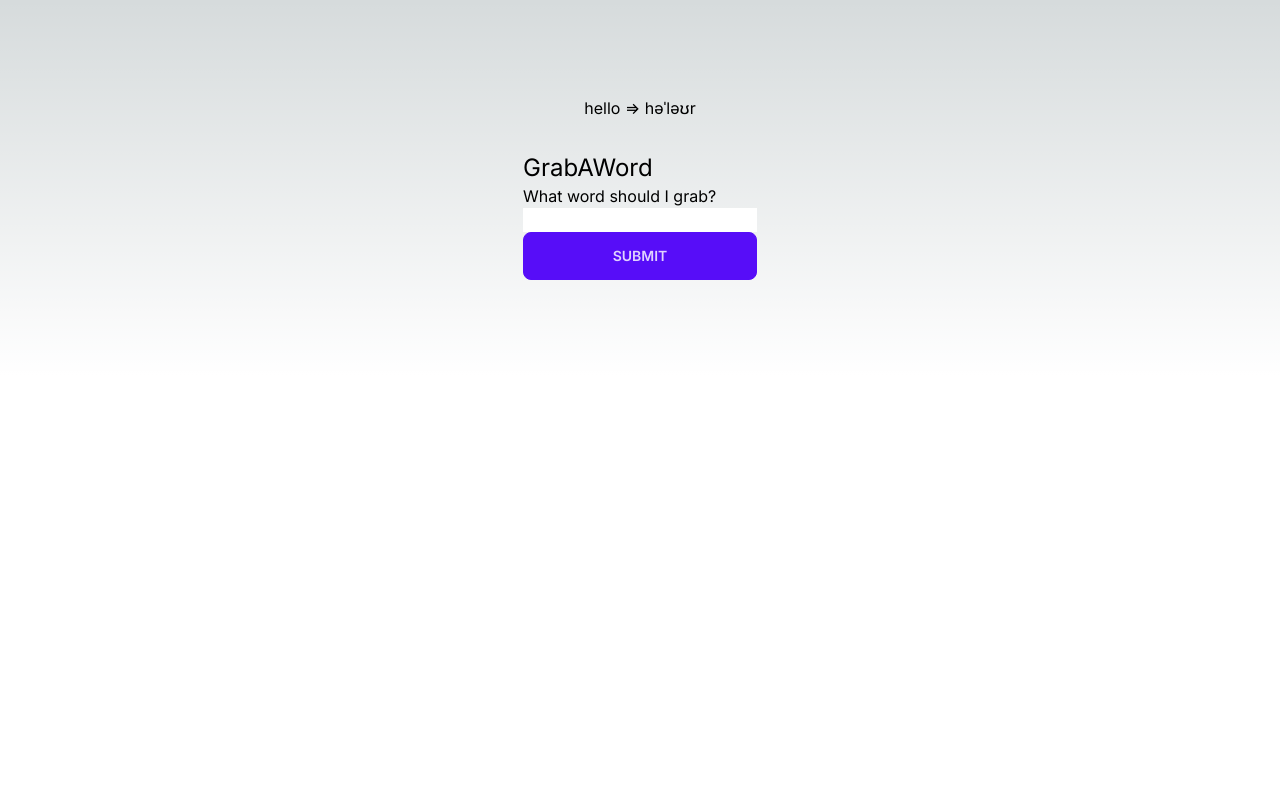
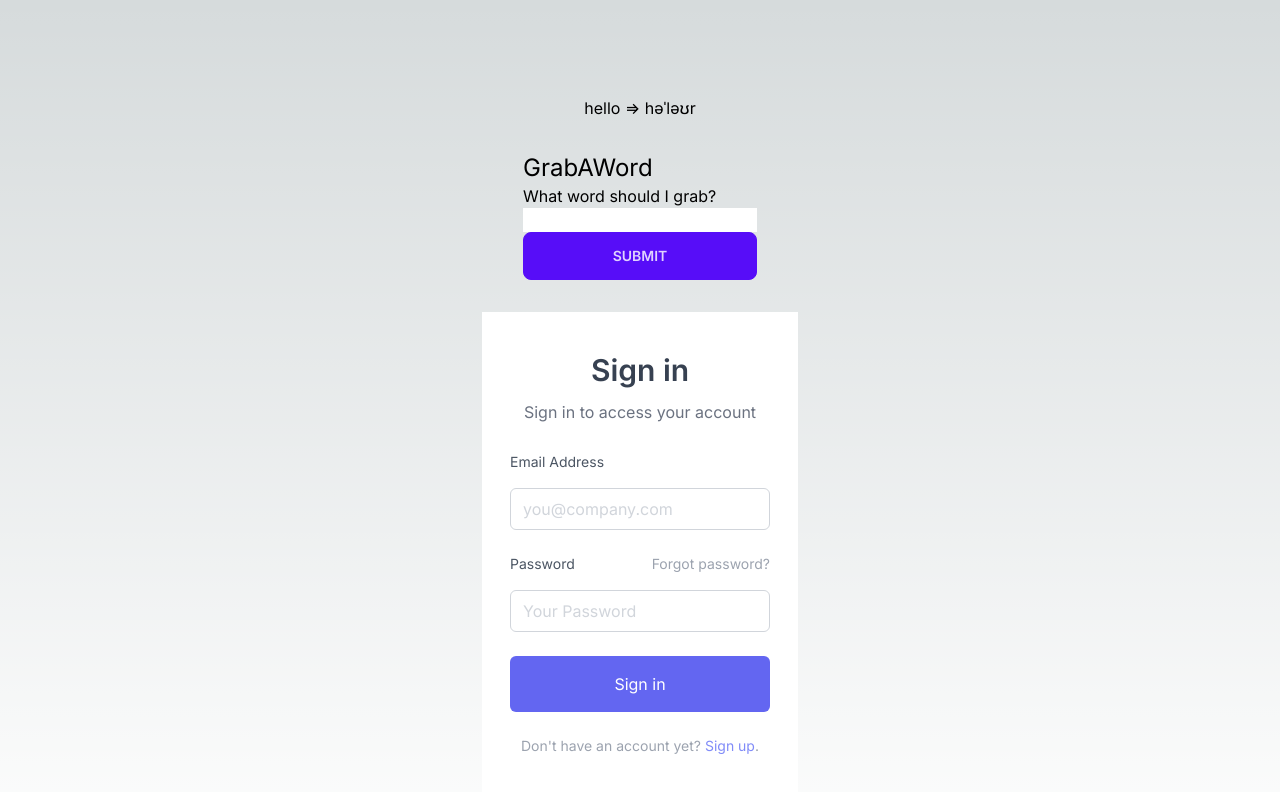
Before and after one commit to adamk72/commonplacebook, a Next.js app: page / in a window 1280 px wide. Shown: the top 792 px of the page. Built offline with nearby package versions, Linux system fonts and the light colour scheme.

Commit message:
add inital signup form template

```diff
--- a/src/app/page.tsx
+++ b/src/app/page.tsx
@@ -1,4 +1,5 @@
 import { GrabAWord } from '@/components/GrabAWord';
+import { SignUp } from '@/components/Auth/SignUp';
 import Words from '@/components/Words';
 
 export default function Home() {
@@ -6,6 +7,7 @@ export default function Home() {
     <main className="flex flex-col items-center gap-8 justify-between p-24">
       <Words/>
       <GrabAWord/>
+      <SignUp/>
     </main>
   )
 }
--- /dev/null
+++ b/src/components/Auth/LabelAndField.tsx
@@ -0,0 +1,25 @@
+import React, { ReactElement } from 'react'
+
+type LabelAndFieldProps = {
+  placeholder?: string,
+  type: string,
+  name?: string,
+  id?: string,
+  label: string,
+  labelLink?: ReactElement
+}
+
+const LabelAndField = (props: LabelAndFieldProps) => {
+  const { placeholder, type, name, id, label, labelLink } = props;
+  return (
+    <div className="mb-6">
+      <div className="flex justify-between mb-2">
+        <label htmlFor={id} className="block mb-2 text-sm text-gray-600 dark:text-gray-400">{label}</label>
+        {labelLink}
+      </div>
+      <input type={type} name={name} id={id} placeholder={placeholder} className="w-full px-3 py-2 placeholder-gray-300 border border-gray-300 rounded-md focus:outline-none focus:ring focus:ring-indigo-100 focus:border-indigo-300 dark:bg-gray-700 dark:text-white dark:placeholder-gray-500 dark:border-gray-600 dark:focus:ring-gray-900 dark:focus:border-gray-500" />
+    </div>
+  )
+}
+
+export default LabelAndField
--- /dev/null
+++ b/src/components/Auth/LabelLink.tsx
@@ -0,0 +1,8 @@
+import React from 'react'
+
+const LabelLink = ({ text, href }: {text: string, href: string}) => {
+  return (
+    <a href={href} className="text-sm text-gray-400 focus:outline-none focus:text-indigo-500 hover:text-indigo-500 dark:hover:text-indigo-300">{text}</a>
+  )
+}
+export default LabelLink
--- /dev/null
+++ b/src/components/Auth/SignUp.tsx
@@ -0,0 +1,54 @@
+'use client'
+import { FormEvent } from 'react'
+// import { useForm } from 'react-hook-form';
+// import { zodResolver } from "@hookform/resolvers/zod";
+// import { ZodType, z } from 'zod';
+
+import Button from '../Button'
+import LabelAndField from './LabelAndField'
+import LabelLink from './LabelLink'
+
+// type SignUpIn = {
+//   email: string,
+//   password: string,
+// }
+// const schema: ZodType<SignUpIn> = z.object({
+//   email: z.string().email().trim(),
+//   password: z.string().
+// })
+
+export const SignUp = () => {
+  //   const { register, handleSubmit } = useForm({resolver: zodResolver(schema)});
+
+
+  const handleValidatedInput = (event: FormEvent) => {
+    event.preventDefault();
+    console.log(event)
+  }
+
+  //  const onErrors = (errors) => {
+
+  //  }
+
+  return (
+    <div className="flex items-center bg-white dark:bg-gray-900">
+      <div className="container mx-auto">
+        <div className="max-w-md mx-auto my-10">
+          <div className="text-center">
+            <h1 className="my-3 text-3xl font-semibold text-gray-700 dark:text-gray-200">Sign in</h1>
+            <p className="text-gray-500 dark:text-gray-400">Sign in to access your account</p>
+          </div>
+          <div className="m-7">
+            <form onSubmit={handleValidatedInput}>
+              <LabelAndField name="email" id="email" placeholder="you@company.com" type="email" label="Email Address" />
+              <LabelAndField name="password" id="password" type="password" placeholder="Your Password" label="Password" labelLink={<LabelLink text="Forgot password?" href="#!" />} />
+              <Button type="submit" label='Sign in' />
+              <p className="text-sm text-center text-gray-400">Don&#x27;t have an account yet? <a href="#!" className="text-indigo-400 focus:outline-none focus:underline focus:text-indigo-500 dark:focus:border-indigo-800">Sign up</a>.</p>
+            </form>
+          </div>
+        </div>
+      </div>
+    </div>)
+
+
+}
--- /dev/null
+++ b/src/components/Button.tsx
@@ -0,0 +1,11 @@
+import { ButtonHTMLAttributes } from 'react'
+
+const Button = ({label, type}: {label: string, type?: ButtonHTMLAttributes<HTMLButtonElement>['type']}) => {
+  return (
+    <div className="mb-6">
+      <button type={type} className="w-full px-3 py-4 text-white bg-indigo-500 rounded-md focus:bg-indigo-600 focus:outline-none">{label}</button>
+    </div>
+  )
+}
+
+export default Button
```
